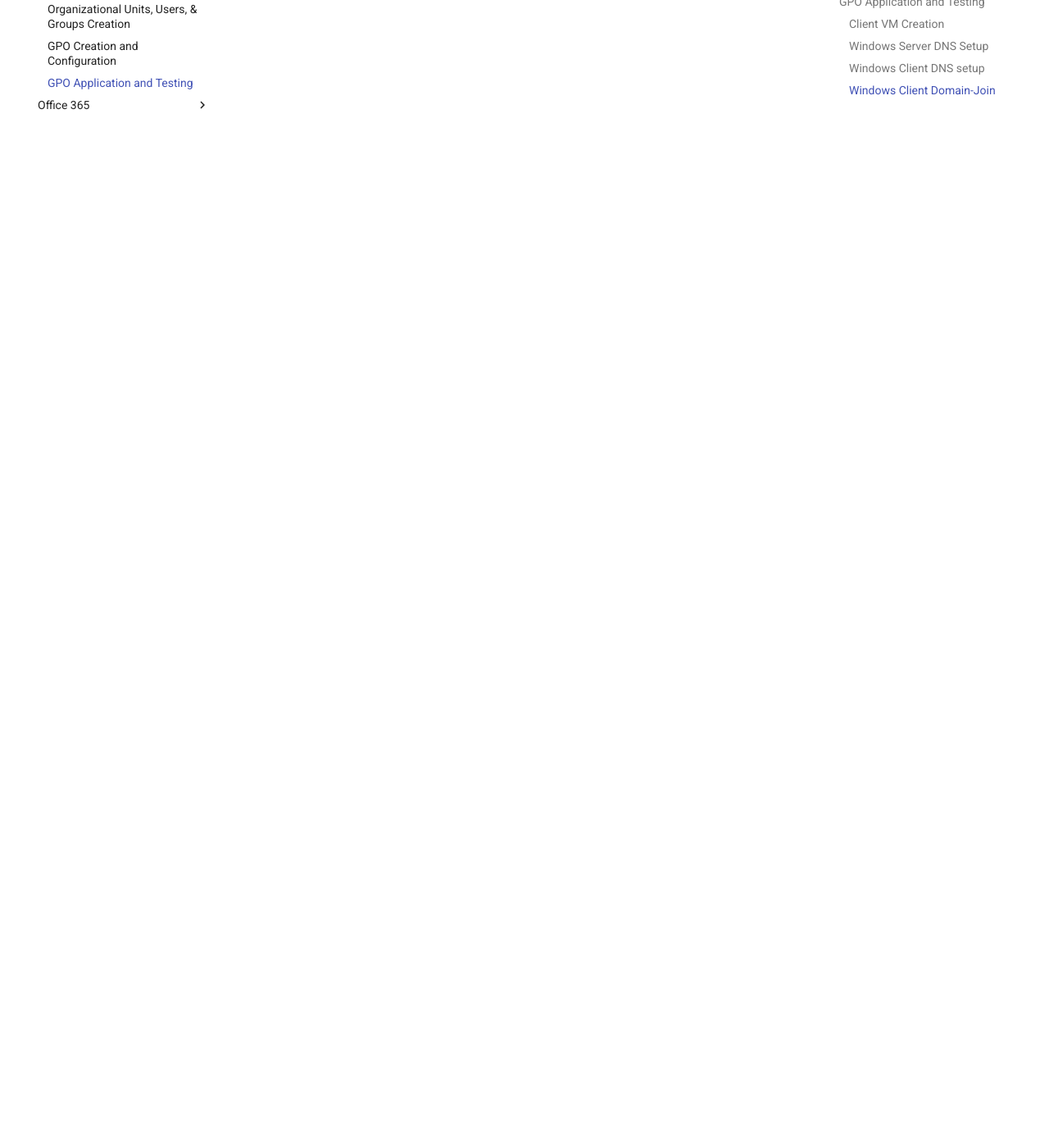
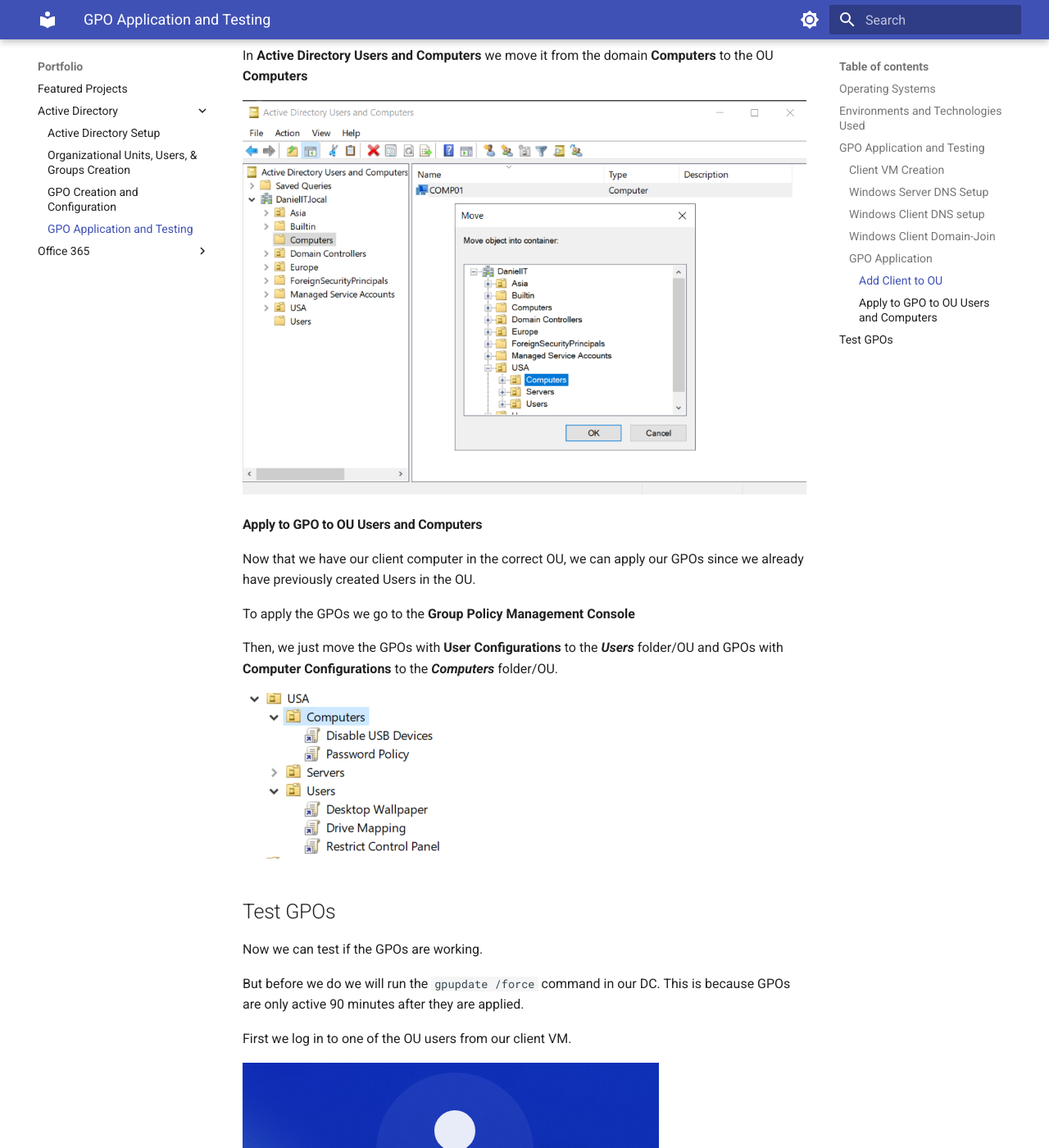
Before and after one commit to DanMedinaGH/IT_portfolio, an MkDocs documentation site: the page built from docs/portfolio/active_directory/GPO_application_testing/GPO_application_testing.md, in a window 1280 px wide and 1400 px high, scrolled down 6058 px. Shown: the whole window at 82% size. Built offline with MkDocs 1.6.1 and Material for MkDocs 9.7.7, drawn with Linux system fonts in a browser that asks for light colours; some of the changed text lies outside the part shown.

Commit message:
Added testing section to GPO application and testing project.

````diff
--- a/docs/portfolio/active_directory/GPO_application_testing/GPO_application_testing.md
+++ b/docs/portfolio/active_directory/GPO_application_testing/GPO_application_testing.md
@@ -88,3 +88,45 @@ We will use the Administrator account we used to create the domain.
 If the join is successful we should get a welcome message.
 
 ![Domain Join Welcome Client](./assets/images/domain_join_welcome_client.png)
+
+### GPO Application
+#### Add Client to OU
+Now that our client machine is connected to the domain. We now must add it to the correct OU.
+
+In **Active Directory Users and Computers** we move it from the domain **Computers** to the OU **Computers**
+
+![Move Domain CPU to OU CPU Client](./assets/images/move_domain_cpu_to_OU_cpu_client.png)
+
+#### Apply to GPO to OU Users and Computers
+Now that we have our client computer in the correct OU, we can apply our GPOs since we already have previously created Users in the OU.
+
+To apply the GPOs we go to the **Group Policy Management Console**
+
+Then, we just move the GPOs with **User Configurations** to the ***Users*** folder/OU and GPOs with **Computer Configurations** to the ***Computers*** folder/OU.
+
+![Move GPOs to OU](./assets/images/move_GPOs_to_OU.png)
+
+## Test GPOs
+Now we can test if the GPOs are working.
+
+But before we do we will run the ```gpupdate /force``` command in our DC. This is because GPOs are only active 90 minutes after they are applied.
+
+First we log in to one of the OU users from our client VM.
+
+![User Login Client](./assets/images/user_login_client.png)
+
+Now we will try the control panel GPO.
+
+![Control Panel Denied Access](./assets/images/control_panel_denied_access.png)
+
+As we can see our access is denied as is expected.
+
+Now we will try to change the wallpaper.
+
+![Change Wallpaper](./assets/images/change_wallpaper.png)
+
+![Wallpaper Update Failed](./assets/images/wallpaper_update_failed.png)
+
+As we can see it faile as well.
+
+So our GPOs are working successfully!
````
Also changed, not shown: docs/portfolio/active_directory/GPO_application_testing/assets/images/change_wallpaper.png (added), docs/portfolio/active_directory/GPO_application_testing/assets/images/control_panel_denied_access.png (added), docs/portfolio/active_directory/GPO_application_testing/assets/images/move_GPOs_to_OU.png (added), docs/portfolio/active_directory/GPO_application_testing/assets/images/move_domain_cpu_to_OU_cpu_client.png (added), docs/portfolio/active_directory/GPO_application_testing/assets/images/user_login_client.png (added), docs/portfolio/active_directory/GPO_application_testing/assets/images/wallpaper_update_failed.png (added).
